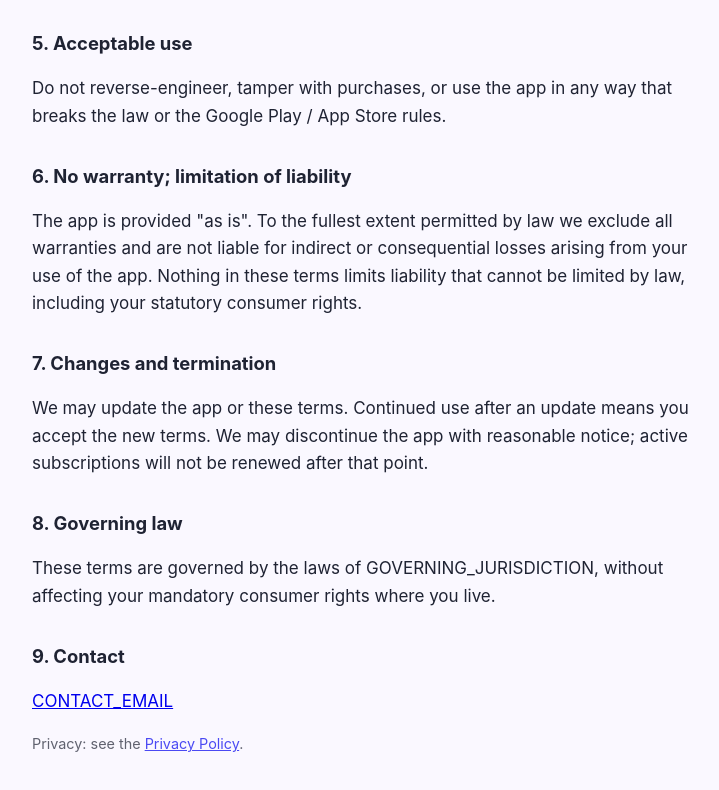
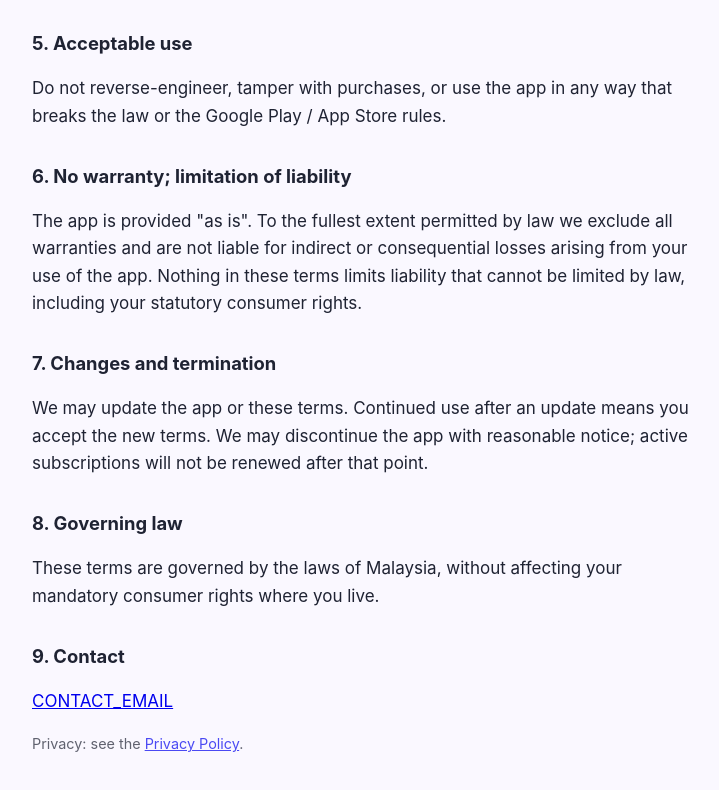
Before and after one commit to henrytee-dlha/lumibeat-site, a plain HTML site: page terms.html in a window 1280 px wide. Shown: the part 1257-2047 px from the top of the page, without its empty margins (272-991 px from the left). Drawn offline with Linux system fonts and the light colour scheme.

Commit message:
Terms: governing law Malaysia

```diff
--- a/terms.html
+++ b/terms.html
@@ -49,7 +49,7 @@
 <p>We may update the app or these terms. Continued use after an update means you accept the new terms. We may discontinue the app with reasonable notice; active subscriptions will not be renewed after that point.</p>
 
 <h2>8. Governing law</h2>
-<p>These terms are governed by the laws of GOVERNING_JURISDICTION, without affecting your mandatory consumer rights where you live.</p>
+<p>These terms are governed by the laws of Malaysia, without affecting your mandatory consumer rights where you live.</p>
 
 <h2>9. Contact</h2>
 <p><a href="mailto:CONTACT_EMAIL">CONTACT_EMAIL</a></p>
```
